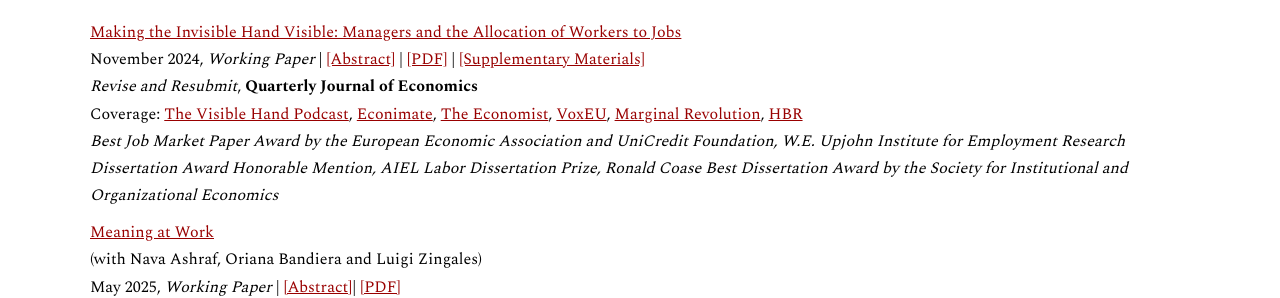
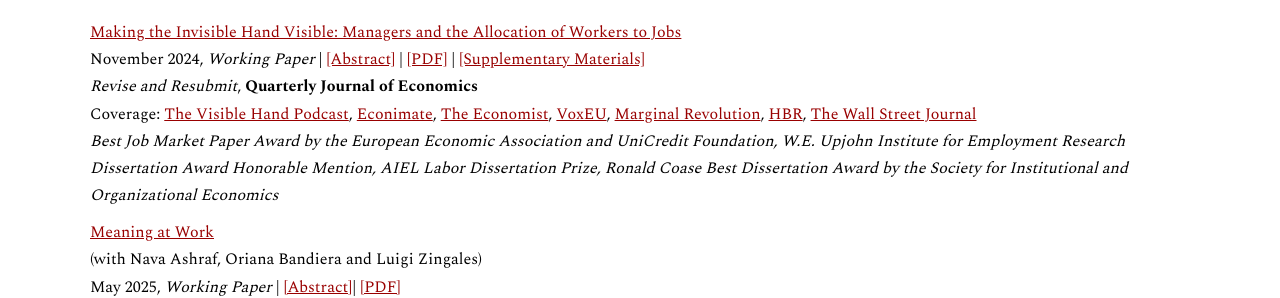
Before and after one commit to virginiaminni/virginiaminni.github.io, a Jekyll site: the page built from research.md, in a window 1280 px wide. Shown: the part 222-520 px from the top of the page. Built offline with Jekyll 4.4.1, drawn with Linux system fonts in a browser that asks for light colours.

Commit message:
Update research.md

```diff
--- a/research.md
+++ b/research.md
@@ -11,7 +11,7 @@ permalink: /research/
 <a href="/assets/files/Minni_JMP.pdf" target="_blank" rel="noopener noreferrer">Making the Invisible Hand Visible: Managers and the Allocation of Workers to Jobs</a> <br>
 November 2024, *Working Paper* |  <a href="#" class="toggle-abstract" data-target="abstract-1" style="text-decoration: underline; color: #990000;">[Abstract]</a> | <a href="/assets/files/Minni_JMP.pdf" target="_blank" rel="noopener noreferrer">[PDF]</a> | <a href="/assets/files/Minni_Managers_Supplementary.pdf" target="_blank" rel="noopener noreferrer">[Supplementary Materials]</a> <br>
 *Revise and Resubmit*, **Quarterly Journal of Economics** <br>
-Coverage: <a href="https://www.thevisiblehand.uk/episodes/episode-54" target="_blank" rel="noopener noreferrer">The Visible Hand Podcast</a>, <a href="https://www.youtube.com/watch?v=83ivIJCi2bQ&feature=youtu.be" target="_blank" rel="noopener noreferrer">Econimate</a>, <a href="https://www.economist.com/business/2024/03/21/the-secret-to-career-success-may-well-be-off-to-the-side" target="_blank" rel="noopener noreferrer">The Economist</a>,  <a href="https://cepr.org/voxeu/columns/good-managers-better-matches-job-allocation-effects-worker-productivity" target="_blank" rel="noopener noreferrer">VoxEU</a>, <a href="https://marginalrevolution.com/marginalrevolution/2025/06/the-value-of-good-management-and-also-talent-allocation.html?utm_source=rss&utm_medium=rss&utm_campaign=the-value-of-good-management-and-also-talent-allocation" target="_blank" rel="noopener noreferrer">Marginal Revolution</a>, <a href="https://hbr.org/2025/09/research-roundup-ceo-start-dates-online-reviews-ais-impact-on-morale-and-more" target="_blank" rel="noopener noreferrer">HBR</a> <br>
+Coverage: <a href="https://www.thevisiblehand.uk/episodes/episode-54" target="_blank" rel="noopener noreferrer">The Visible Hand Podcast</a>, <a href="https://www.youtube.com/watch?v=83ivIJCi2bQ&feature=youtu.be" target="_blank" rel="noopener noreferrer">Econimate</a>, <a href="https://www.economist.com/business/2024/03/21/the-secret-to-career-success-may-well-be-off-to-the-side" target="_blank" rel="noopener noreferrer">The Economist</a>,  <a href="https://cepr.org/voxeu/columns/good-managers-better-matches-job-allocation-effects-worker-productivity" target="_blank" rel="noopener noreferrer">VoxEU</a>, <a href="https://marginalrevolution.com/marginalrevolution/2025/06/the-value-of-good-management-and-also-talent-allocation.html?utm_source=rss&utm_medium=rss&utm_campaign=the-value-of-good-management-and-also-talent-allocation" target="_blank" rel="noopener noreferrer">Marginal Revolution</a>, <a href="https://hbr.org/2025/09/research-roundup-ceo-start-dates-online-reviews-ais-impact-on-morale-and-more" target="_blank" rel="noopener noreferrer">HBR</a>, <a href="" target="_blank" rel="noopener noreferrer">The Wall Street Journal</a> <br>
 *Best Job Market Paper Award by the European Economic Association and UniCredit Foundation, W.E. Upjohn Institute for Employment Research Dissertation Award Honorable Mention, AIEL Labor Dissertation Prize, Ronald Coase Best Dissertation Award by the Society for Institutional and Organizational Economics* <br>
 <div id="abstract-1" style="display: none; margin-top: 10px;">
 <em>Abstract:</em> Why do managers matter for firm performance? This paper provides evidence of the critical role of managers in matching workers to jobs within the firm using the universe of personnel records from a large multinational firm. The data covers 200,000 white-collar workers and 30,000 managers over 10 years in 100 countries. I identify good managers as the top 30% by their speed of promotion and leverage exogenous variation induced by the rotation of managers across teams. I find that good managers cause workers to reallocate within the firm through lateral and vertical transfers. This leads to large and persistent gains in workers’ career progression and productivity. Seven years after the manager transition, workers earn 30% more and perform better on objective performance measures. My results imply that the visible hands of managers match workers’ specific skills to specialized jobs, leading to an improvement in the productivity of existing workers that outlasts the managers’ time at the firm.
```
